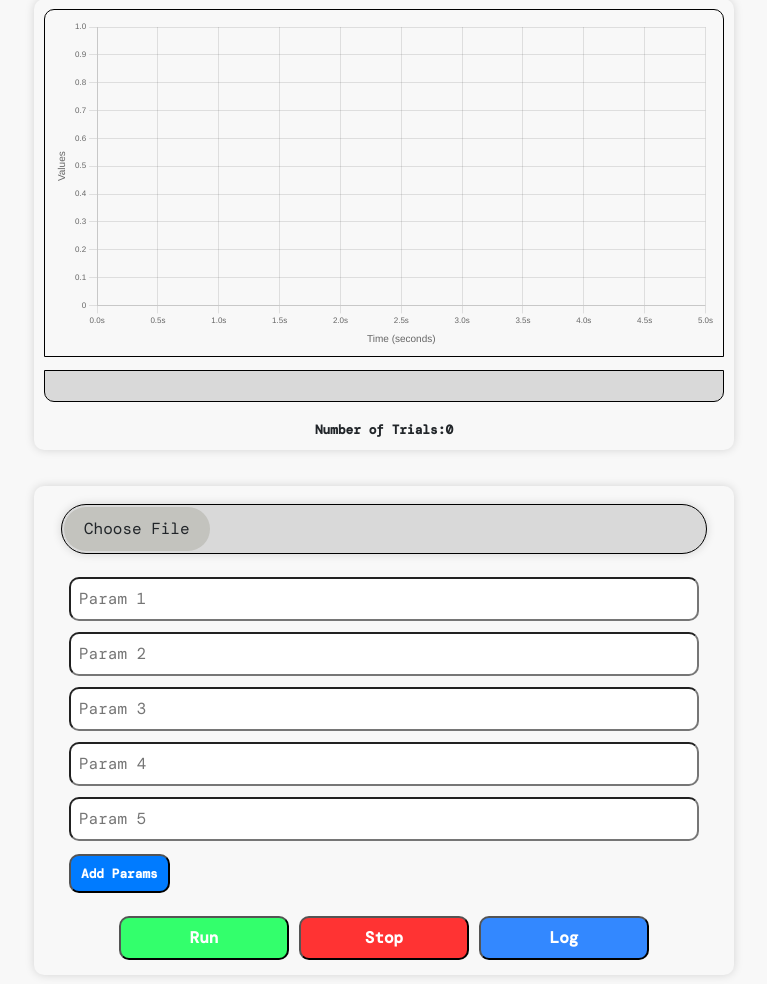
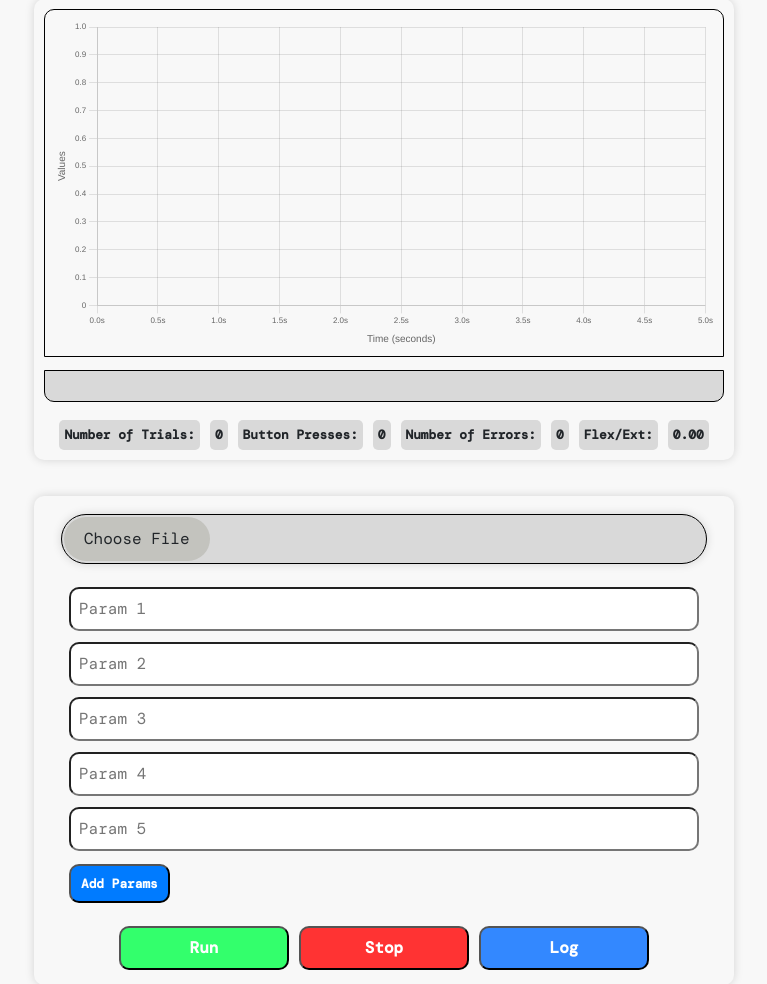
Before and after one commit to ErdhyErnando/flask-auth, a Flask app: template templates/gui3.html in a window 1280 px wide. Shown: the part 91-1075 px from the top of the page, without its empty margins (256-1023 px from the left). Run offline with Flask 3, Linux system fonts and the light colour scheme; the template is opened without the code that fills it, so the values that code supplies are empty; the visitor is signed in with stand-in values (Sample User, id 1); some libraries are stand-ins or nearby versions; some web fonts are replaced.

Commit message:
feat: add increment counter

```diff
--- a/static/css/gui.css
+++ b/static/css/gui.css
@@ -46,6 +46,13 @@ body {
   justify-content: center;
   align-items: center;
   text-align: center;
+}
+
+.gui__trials span {
+  margin: 0 5px;
+  background-color: #d9d9d9;
+  padding: 5px;
+  border-radius: 5px;
 }
 
 #myChart {
@@ -487,6 +494,10 @@ label {
     font-size: 0.8rem;
   }
 
+  .gui__trials {
+    font-size: 0.6rem;
+  }
+
   .label-filters {
     font-size: 9px;
   }
--- a/static/js/gui3-refactor.js
+++ b/static/js/gui3-refactor.js
@@ -20,7 +20,10 @@ const elements = {
     commandText: document.getElementById("commandText"),
     output: document.getElementById("output"),
     labelFilters: document.getElementById('labelFilters'),
-    trialCount: document.getElementById('trialCount')
+    trialCount: document.getElementById('trialCount'),
+    buttonPressCount: document.getElementById('buttonPressCount'),
+    errorCount: document.getElementById('errorCount'),
+    flexExt: document.getElementById('flexExt')
 };
 
 // Global Variables
@@ -32,6 +35,9 @@ let startTime = null;
 let basePath;
 let fullDataSets = {};
 let trialCount = -1;
+let buttonPressCount = 0;
+let errorCount = 0;
+let previousButtonState = 0;
 
 // Chart Configuration
 const chartConfig = {
@@ -57,6 +63,8 @@ const chartConfig = {
                 max: WINDOW_DURATION
             },
             y: {
+                type: 'linear',
+                position: 'left',
                 beginAtZero: true,
                 title: {
                     display: true,
@@ -161,9 +169,19 @@ function logData() {
     });
 }
 
-function resetTrialCount() {
+function resetCounters() {
     trialCount = -1;
+    buttonPressCount = 0;
+    errorCount = 0;
     elements.trialCount.textContent = '0';
+    elements.buttonPressCount.textContent = '0';
+    elements.errorCount.textContent = '0';
+    elements.flexExt.textContent = '0.00';
+}
+
+function updateButtonPressCount() {
+    buttonPressCount++;
+    elements.buttonPressCount.textContent = buttonPressCount;
 }
 
 function handleStartButtonClick(event) {
@@ -173,11 +191,28 @@ function handleStartButtonClick(event) {
         return;
     }
 
-    resetTrialCount();
+    const params = {};
 
-    const params = {};
     $('.param-input').each((index, element) => {
         params[element.id] = element.value;
+        if (element.value.trim().startsWith('-n')) {
+            const parts = element.value.trim().split(/\s+/);
+            if (parts.length > 1) {
+                const parsedValue = parseInt(parts[1]);
+                if (!isNaN(parsedValue)) {
+                    errorCount = parsedValue;
+                    elements.errorCount.textContent = errorCount;
+                } else {
+                    console.warn(`Invalid value for -n flag: ${parts[1]}`);
+                    // Optionally, show a warning to the user
+                    alert(`Invalid value for -n flag: ${parts[1]}`);
+                }
+            } else {
+                console.warn('-n flag used without a value');
+                // Optionally, show a warning to the user
+                alert('-n flag used without a value');
+            }
+        }
     });
 
     const paramStr = Object.values(params)
@@ -199,7 +234,7 @@ function handleConfirmButtonClick() {
         params[element.id] = element.value;
     });
 
-    resetTrialCount();
+    resetCounters();
 
     elements.output.textContent = "";
     elements.labelFilters.innerHTML = '';
@@ -221,7 +256,7 @@ function handleStopButtonClick(event) {
     myChart.data.datasets = [];
     myChart.update();
 
-    resetTrialCount();
+    resetCounters();
 }
 
 function updateLabelFilter(labels) {
@@ -259,26 +294,35 @@ function updateLabelFilter(labels) {
 function updateChartLegend() {
     myChart.options.plugins.legend.labels.filter = (legendItem, data) =>
         labelFilters[legendItem.text] ? labelFilters[legendItem.text].checked : true;
-    myChart.update();
 }
 
 function handleScriptOutput(data) {
     elements.output.textContent += data.output;
     elements.output.scrollTop = elements.output.scrollHeight;
 
-    //check for 'new_trial:100' in the output
-    if (data.output.includes('new_trial:100')) {
-        trialCount++;
-        elements.trialCount.textContent = trialCount;
-    }
-
     const parts = data.output.trim().split(":");
     const labels = [];
     const values = [];
 
     for (let i = 0; i < parts.length - 1; i += 2) {
-        labels.push(parts[i].trim());
-        values.push(Number(parts[i + 1].trim()));
+        const label = parts[i].trim();
+        const value = parts[i + 1].trim();
+
+        if (label === 'new_trial' && value === '100') {
+            trialCount++;
+            elements.trialCount.textContent = trialCount;
+        } else if (label === 'flex_ext') {
+            elements.flexExt.textContent = value;
+        } else if (label === 'is_pressed') {
+            const newButtonState = value === '100' ? 1 : 0;
+            if (newButtonState !== previousButtonState && newButtonState === 1) {
+                updateButtonPressCount();
+            }
+            previousButtonState = newButtonState;
+        }
+
+        labels.push(label);
+        values.push(value);
     }
 
     if (startTime === null) {
@@ -292,7 +336,7 @@ function handleScriptOutput(data) {
         const newDataPoint = { x: currentTime, y: values[index] };
 
         if (dataset) {
-            // Add to full data set
+            // Add to full data sets
             if (!fullDataSets[label]) {
                 fullDataSets[label] = [];
             }
@@ -301,13 +345,13 @@ function handleScriptOutput(data) {
             // Add to visible data set
             dataset.data.push(newDataPoint);
 
-            // Remove data points outside the visible window
+            // remove data points outside the visible window
             dataset.data = dataset.data.filter(point => point.x >= currentTime - WINDOW_DURATION);
         } else {
             const color = `rgb(${Math.floor(Math.random() * 255)},${Math.floor(Math.random() * 255)},${Math.floor(Math.random() * 255)})`;
             myChart.data.datasets.push({
                 label: label,
-                data: [{ x: currentTime, y: values[index] }],
+                data: [newDataPoint],
                 backgroundColor: color,
                 borderColor: color,
                 borderWidth: 1,
@@ -315,7 +359,7 @@ function handleScriptOutput(data) {
                 hidden: labelFilters[label] ? !labelFilters[label].checked : false
             });
 
-            fullDataSets[label] = [{ x: currentTime, y: values[index] }];
+            fullDataSets[label] = [newDataPoint];
         }
     });
 
@@ -407,6 +451,7 @@ document.addEventListener("DOMContentLoaded", () => {
     initializeChart();
     initializeSocket();
     setupEventListeners();
+    resetCounters();
 
     fetch('/get_file_structure')
         .then(response => response.json())
--- a/templates/gui3.html
+++ b/templates/gui3.html
@@ -35,6 +35,9 @@
         <!-- Trial Count -->
         <div class="gui__trials">
             <span>Number of Trials: </span><span id="trialCount">0</span>
+            <span>Button Presses: </span><span id="buttonPressCount">0</span>
+            <span>Number of Errors: </span><span id="errorCount">0</span>
+            <span>Flex/Ext: </span><span id="flexExt">0.00</span>
         </div>
     </section>
 
```
